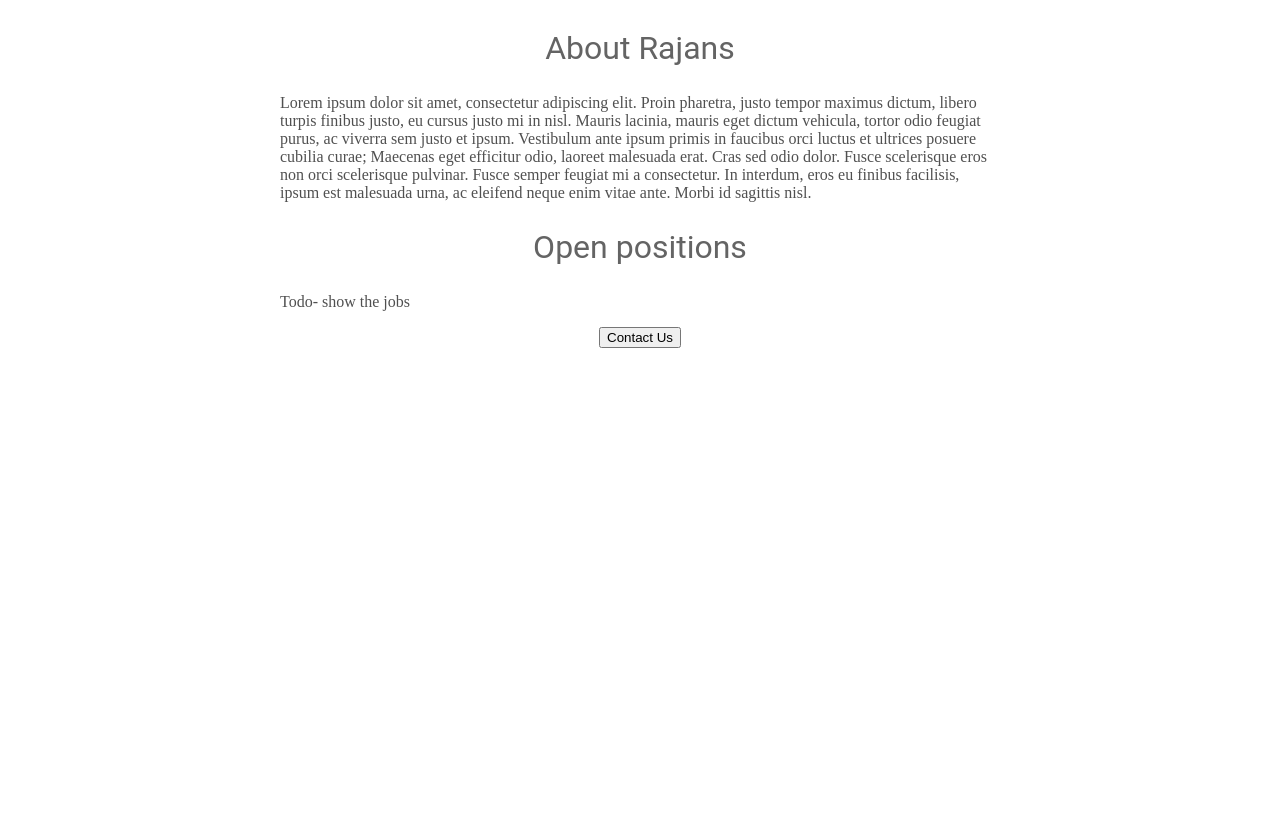
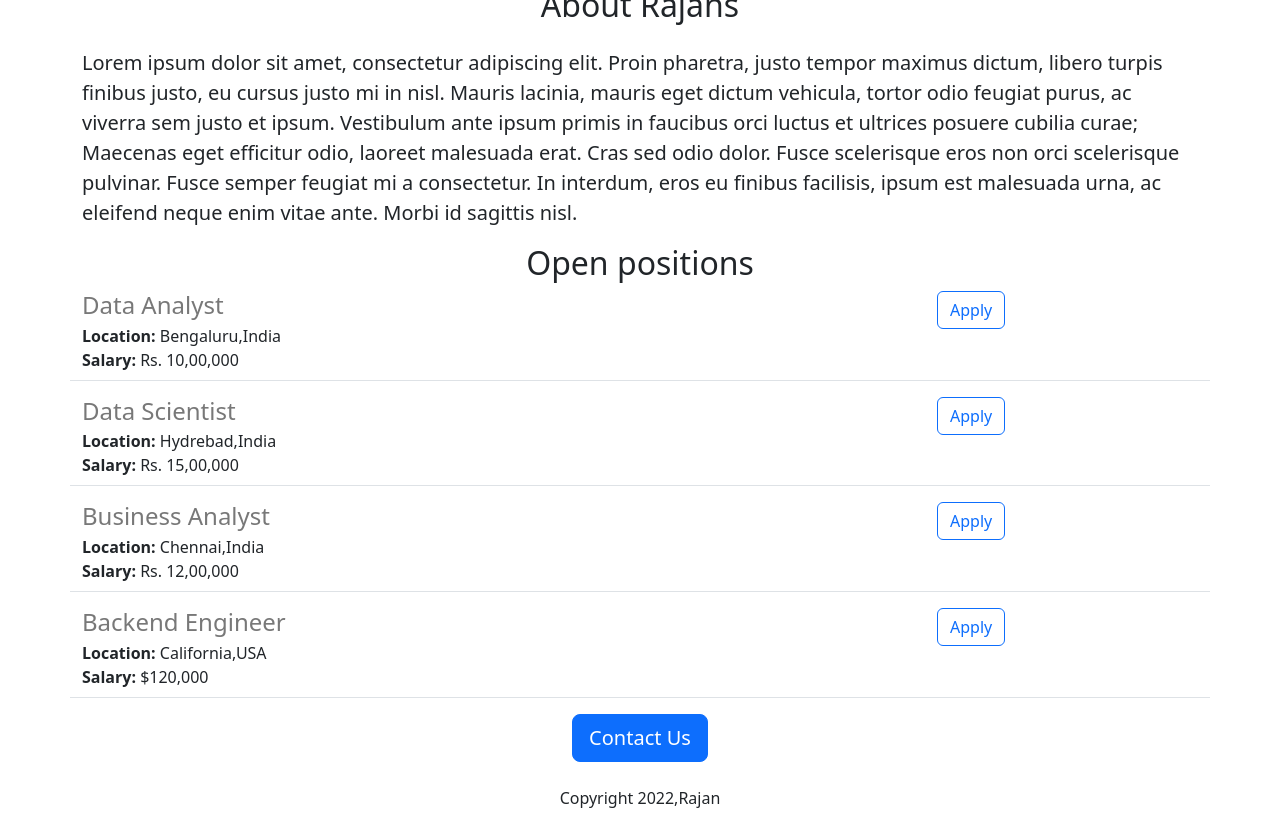
Before and after one commit to Maniraj03/rajans-career-website, a Flask app: page / in a window 1280 px wide. Shown: the part 462-1288 px from the top of the page. Before the commit the page ends 810 px from the top, so only its background shows below. Run offline with Flask 2, Linux system fonts and the light colour scheme.

Commit message:
Dynamic data included in the home page

```diff
--- a/app.py
+++ b/app.py
@@ -1,8 +1,39 @@
 from flask import Flask,render_template
 app = Flask(__name__)
+
+JOBS = [
+{
+  'id':1,
+  'title':'Data Analyst',
+  'location':'Bengaluru,India',
+  'salary':'Rs. 10,00,000'
+
+},
+  {
+  'id':2,
+  'title':'Data Scientist',
+  'location':'Hydrebad,India',
+  'salary':'Rs. 15,00,000'
+},
+  {
+  'id':3,
+  'title':'Business Analyst',
+  'location':'Chennai,India',
+  'salary':'Rs. 12,00,000'
+},
+  {
+  'id':4,
+  'title':'Backend Engineer',
+  'location':'California,USA',
+  'salary':'$120,000'
+}
+
+]
 @app.route("/")
 def hello_rajan():
-  return render_template('home.html')
+  return render_template('home.html',jobs=JOBS)
+
+
 
 if __name__ == "__main__":
   app.run(host='0.0.0.0',debug=True)
--- a/templates/home.html
+++ b/templates/home.html
@@ -2,59 +2,43 @@
 <html>
   <head>
     <title>Rajan careers</title>
+  <link href="https://cdn.jsdelivr.net/npm/bootstrap@5.3.0-alpha2/dist/css/bootstrap.min.css" rel="stylesheet" integrity="sha384-aFq/bzH65dt+w6FI2ooMVUpc+21e0SRygnTpmBvdBgSdnuTN7QbdgL+OapgHtvPp" crossorigin="anonymous">
     <style>
-      h1{
-      font-size:40px;
-      font-family: roboto;
-      font-weight:normal;
-        color:rgb(100,100,100);
-        text-align:center;
-      }
       #banner{
+        height: 360px;
+      object-fit: cover;
         width: 100%;
-        height:360px;
-       object-fit:cover;
 
       }
-      h2{
-        font-size:32px;
-        font-family: roboto;
-        font-weight :normal;
-        color:rgb(100,100,100);
-        text-align:center;
+    </style>
 
-      }
-      p{
-        font: family roboto;
-        color:rgb(80,80,80);
-
-      }
-
-      #container{
-        max-width:720px;
-        margin: 0 auto;
-      }
-
-    </style>
   </head>
   <body>
-    <div id="container">
-    <h1>Rajans Careers</h1>
-    <img id="banner"
+    <div class="container" >
+    <h1 class="text-center mt-2 mb-4">Rajans Careers</h1>
+    <img class="img-fluid" id="banner"
  src="https://images.unsplash.com/photo-1450101499163-c8848c66ca85?ixlib=rb-4.0.3&ixid=MnwxMjA3fDB8MHxzZWFyY2h8MTZ8fGpvYnxlbnwwfHwwfHw%3D&auto=format&fit=crop&w=600&q=60"/>
 
-  <h2>About Rajans</h2>
-  <p>Lorem ipsum dolor sit amet, consectetur adipiscing elit. Proin pharetra, justo tempor maximus dictum, libero turpis finibus justo, eu cursus justo mi in nisl. Mauris lacinia, mauris eget dictum vehicula, tortor odio feugiat purus, ac viverra sem justo et ipsum. Vestibulum ante ipsum primis in faucibus orci luctus et ultrices posuere cubilia curae; Maecenas eget efficitur odio, laoreet malesuada erat. Cras sed odio dolor. Fusce scelerisque eros non orci scelerisque pulvinar. Fusce semper feugiat mi a consectetur. In interdum, eros eu finibus facilisis, ipsum est malesuada urna, ac eleifend neque enim vitae ante. Morbi id sagittis nisl.</p>
-      <h2>Open positions</h2>
+  <h2 class="text-center mt-2 mb-4">About Rajans</h2>
+  <p class="lead">Lorem ipsum dolor sit amet, consectetur adipiscing elit. Proin pharetra, justo tempor maximus dictum, libero turpis finibus justo, eu cursus justo mi in nisl. Mauris lacinia, mauris eget dictum vehicula, tortor odio feugiat purus, ac viverra sem justo et ipsum. Vestibulum ante ipsum primis in faucibus orci luctus et ultrices posuere cubilia curae; Maecenas eget efficitur odio, laoreet malesuada erat. Cras sed odio dolor. Fusce scelerisque eros non orci scelerisque pulvinar. Fusce semper feugiat mi a consectetur. In interdum, eros eu finibus facilisis, ipsum est malesuada urna, ac eleifend neque enim vitae ante. Morbi id sagittis nisl.</p>
+      <h2 class="text-center">Open positions</h2>
 
-    <p>
 
-      Todo- show the  jobs
+      <div>
 
-    </p>
-<div style="text-align:center">
-    <button>Contact Us</button>
+      {% for job in jobs %}
+
+        {% include 'jobitem.html' %}
+
+      {% endfor %}
+
+      </div>
+
+<div class="text-center" >
+    <button class="btn btn-primary btn-lg">Contact Us</button>
+  <p class="mt-4">Copyright 2022,Rajan </p>
     </div>
+
     </div>
   </body>
 </html>
--- /dev/null
+++ b/templates/jobitem.html
@@ -0,0 +1,19 @@
+<div class='border-bottom row' style ="margin-bottom:16px;padding-bottom:8px;">
+
+<div class='col-9'>
+<h4 style="color:rgb(120,120,120); margin-bottom:4px">
+  {{job['title']}}
+</h4>
+<div><b>Location: </b>
+        {{job['location']}}
+</div>
+  {% if 'salary' in job %}
+<div>
+  <b>Salary: </b>
+  {{job['salary']}}
+</div>
+  {% endif %}
+</div>
+<div class='col-3'>
+  <button type="button" class="btn btn-outline-primary float-right align-middle">Apply</button></div>
+</div>
```
